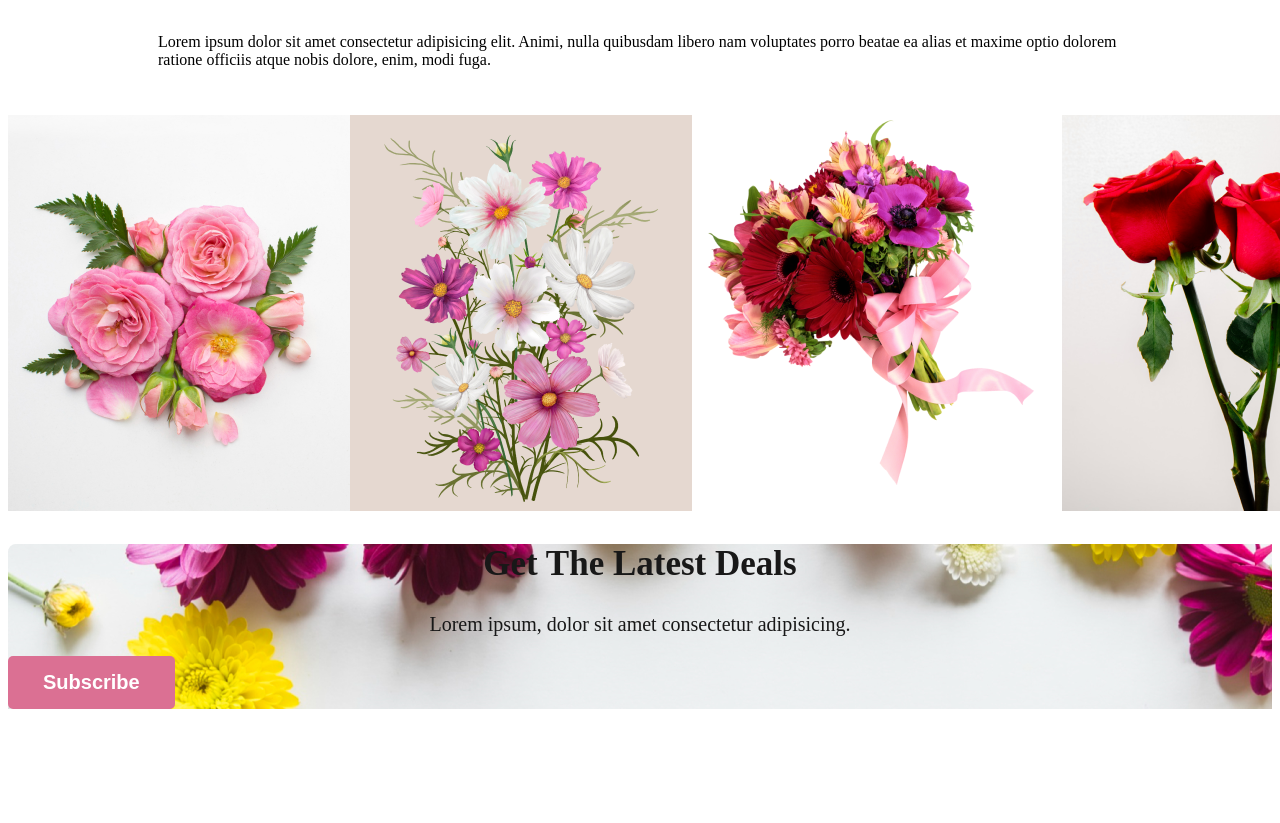
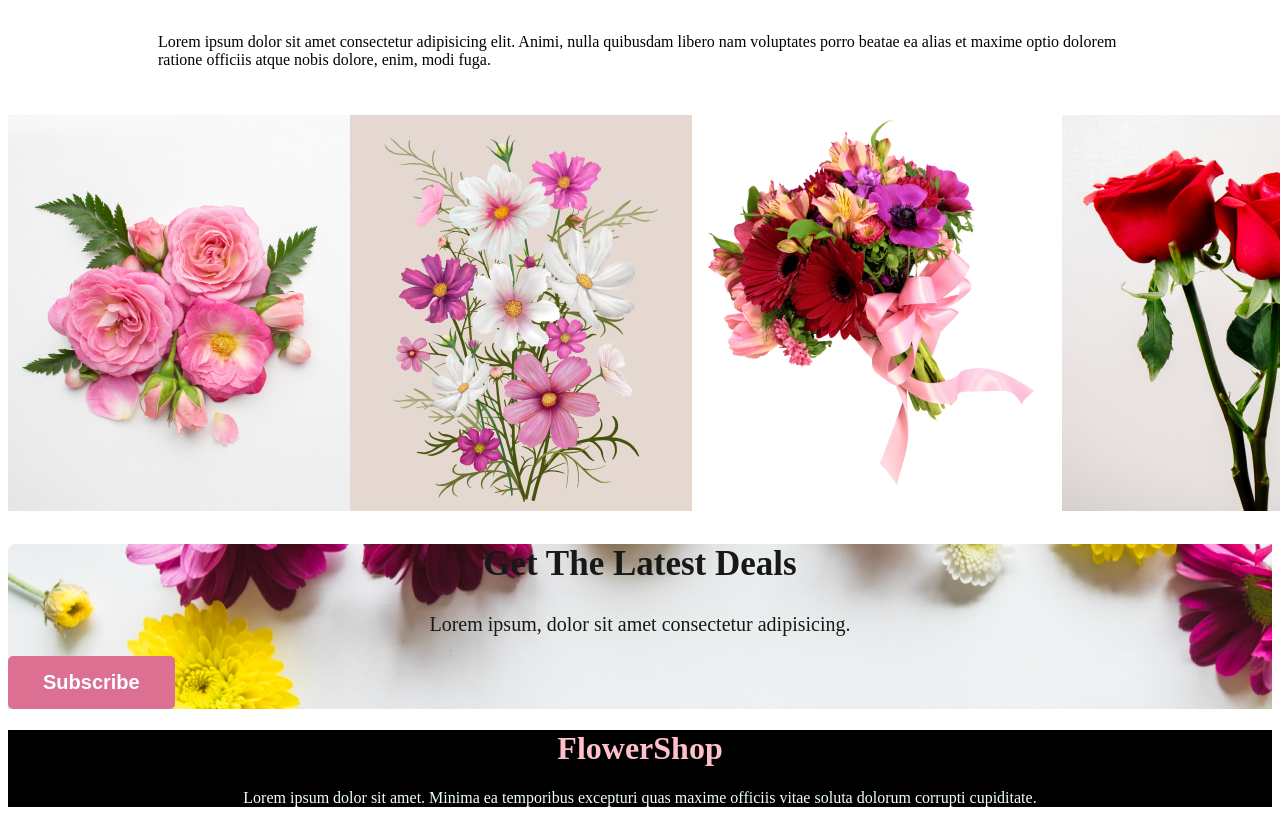
Before and after one commit to Masud906/Assignment1-1, a plain HTML site: page index.html in a window 1280 px wide. Shown: the part 1464-2287 px from the top of the page. Before the commit the page ends 2181 px from the top, so only its background shows below. Drawn offline with Linux system fonts and the light colour scheme.

Commit message:
last part

```diff
--- a/Styles/styles.css
+++ b/Styles/styles.css
@@ -59,4 +59,20 @@ main {
     color: #181818;
     text-align: center;
     font-size: 20px;
+
 }
+
+.footer-title {
+    background-color: black;
+}
+
+.ftt {
+    color: pink;
+    text-align: center;
+}
+
+.whit {
+    color: azure;
+    text-align: center;
+    font-weight: 15;
+}
--- a/index.html
+++ b/index.html
@@ -59,8 +59,15 @@
             <button class="button">Subscribe</button>
         </section>
     </main>
-    <footer>
+    <footer class="footer-title">
+        <div>
+            <h1 class="ftt">FlowerShop</h1>
+            <p class="whit">Lorem ipsum dolor sit amet. Minima ea temporibus excepturi quas
+                maxime
+                officiis vitae soluta dolorum corrupti cupiditate.</p>
 
+
+        </div>
     </footer>
 </body>
 
```
